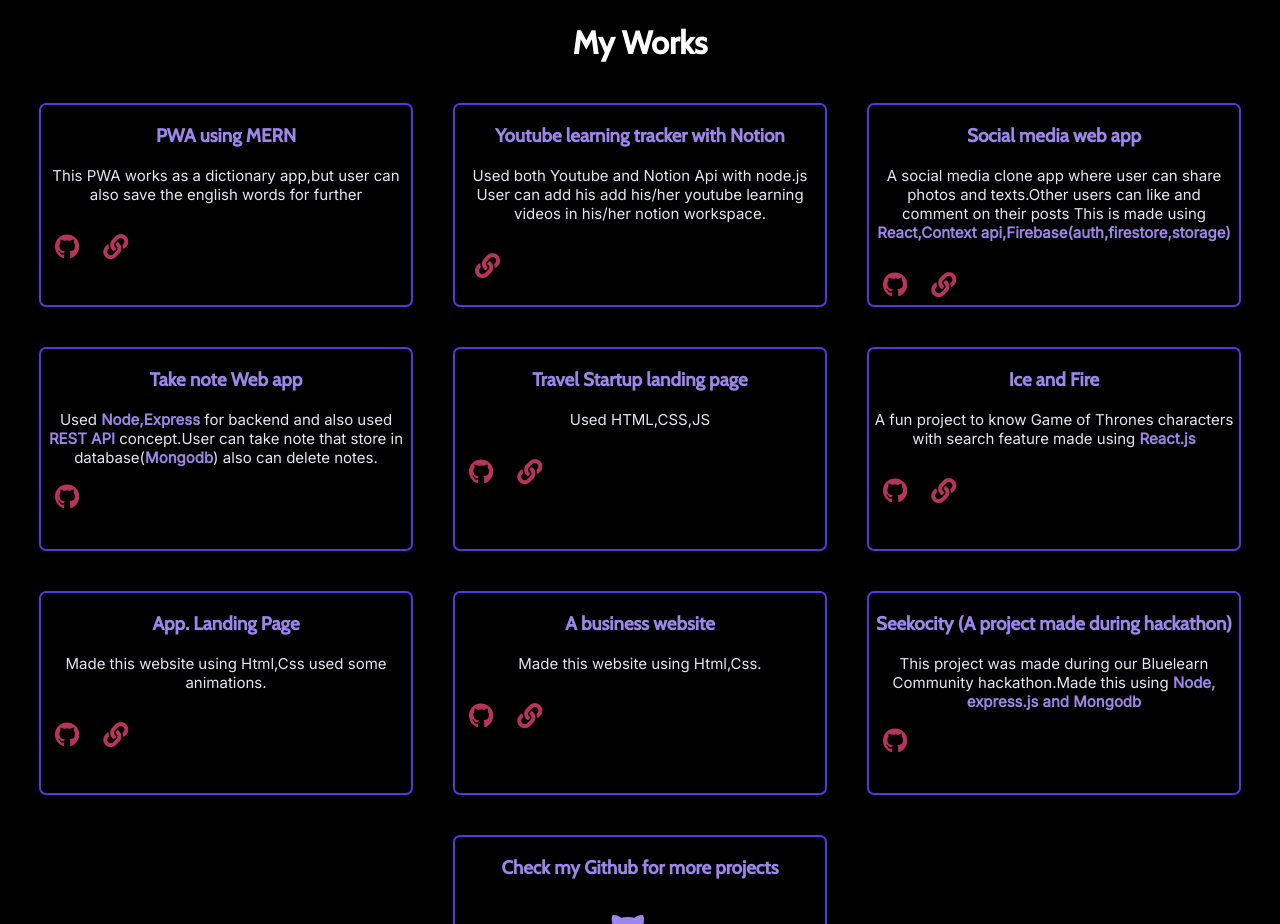
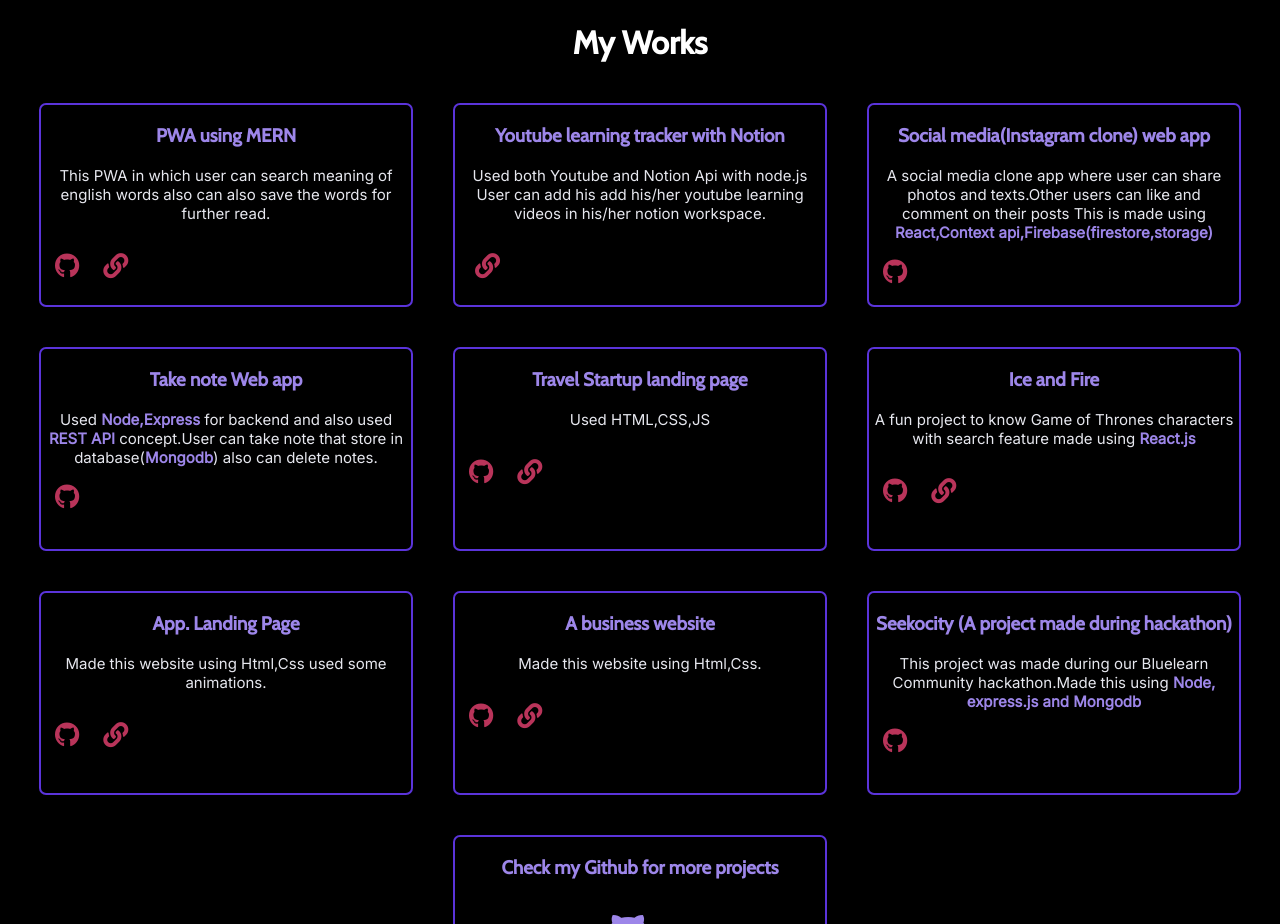
Before and after one commit to devAmlan/portfolio_website, a plain HTML site: page index.html in a window 1280 px wide. Shown: the part 1020-1944 px from the top of the page. Drawn offline with nearby package versions, Linux system fonts and the light colour scheme; no server answers.

Commit message:
small change

```diff
--- a/index.html
+++ b/index.html
@@ -81,7 +81,7 @@
 
         <div class="card">
             <h3>PWA using MERN</h3>
-            <p>This PWA works as a dictionary app,but user can also save the english words for further</p>
+            <p>This PWA in which user can search meaning of english words also can also save the words for further read.</p>
             <a href="https://github.com/devAmlan/dictionary-pwa-client" target="_blank" rel="noopener noreferrer"><i class="fab fa-github"></i></a>
             <a href="https://lerno.netlify.app/" target="_blank" rel="noopener noreferrer"><i class="fas fa-link"></i></a>
         </div>
@@ -92,13 +92,12 @@
         </div>
 
         <div class="card">
-            <h3>Social media web app</h3>
+            <h3>Social media(Instagram clone) web app</h3>
             <p>
             A social media clone app where user can share photos and texts.Other users can like and comment on their posts
-            This is made using <b>React,Context api,Firebase(auth,firestore,storage)</b>
+            This is made using <b>React,Context api,Firebase(firestore,storage)</b>
             </p>
-            <a href="" target="_blank" rel="noopener noreferrer"><i class="fab fa-github"></i></a>
-            <a href="" target="_blank" rel="noopener noreferrer"><i class="fas fa-link"></i></a>
+            <a href="https://github.com/devAmlan/Instagram-clone" target="_blank" rel="noopener noreferrer"><i class="fab fa-github"></i></a>
         </div>
 
         <div class="card">
```
